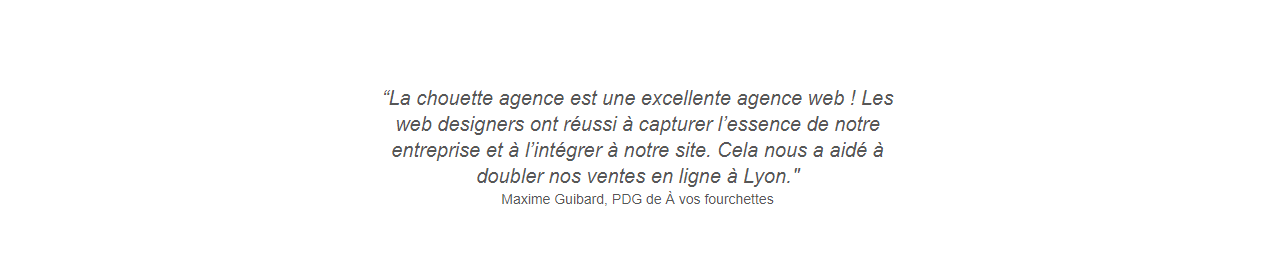
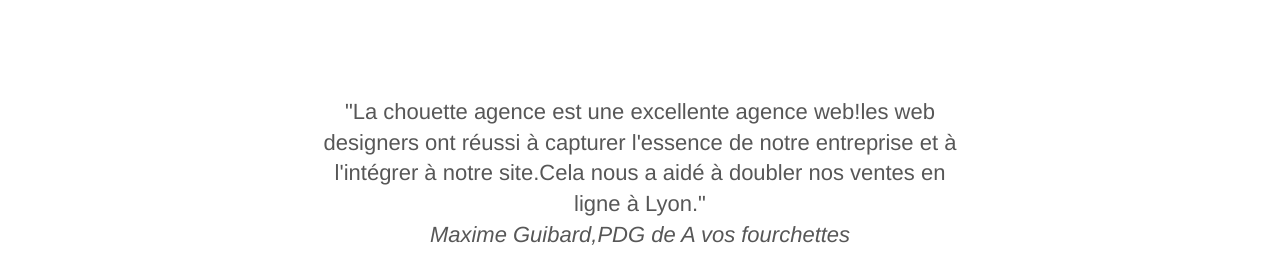
Before and after one commit to karimatest/la-chouette-agence, a plain HTML site: page index.html in a window 1280 px wide. Shown: the part 894-1166 px from the top of the page. Drawn offline with Linux system fonts and the light colour scheme; grey boxes are pictures that could not be loaded.

Commit message:
soutennance

```diff
--- a/index.html
+++ b/index.html
@@ -82,7 +82,7 @@
 		<div class="row">
 			<div class="col-sm-12 text-center">
 		<!--	<img alt="agence web, agence web paris, web design paris, stratégie web" src="img/title.png" />-->
-		<h2>La Chouette agence est une agence de web design qui aide<br>les entreprises à devenir attractives et visibles sur internet.</h2>
+		     <h2>La Chouette agence est une agence de web design qui aide<br>les entreprises à devenir attractives et visibles sur internet.</h2>
 			</div>
 		</div>
 		<div class="row voffset-lg med-width-whitespace">
@@ -122,7 +122,9 @@
 		</div>
 		<div class="row voffset-lg voffset">
 			<div class="col-xs-12 col-md-8 col-md-offset-2 text-center">
-				<img alt="agence web, agence web paris, web design paris, stratégie web" src="img/citation.png" />
+			<!--	<img alt="agence web, agence web paris, web design paris, stratégie web" src="img/citation.png" />-->
+			   <h2>"La chouette agence est une excellente agence web!les web designers ont réussi à capturer l'essence de notre entreprise et à l'intégrer à notre site.Cela nous a aidé à doubler nos ventes en ligne à Lyon."<br>
+			     <em>Maxime Guibard,PDG de A vos fourchettes</em></h2>
 
 			</div>
 		</div>
@@ -131,7 +133,7 @@
 <!-- bloc-2-services END -->
 
 <!-- bloc-3-what-i-do -->
-<div class="bloc tc-white bgc-atomic-tangerine bg-presentation d-bloc bloc-bg-texture texture-paper b-parallax" id="bloc-3-what-i-do">
+<section class="bloc tc-white bgc-atomic-tangerine bg-presentation d-bloc bloc-bg-texture texture-paper b-parallax" id="bloc-3-what-i-do">
 	<div class="container bloc-lg">
 		<div class="row tight-width-whitespace black-background">
 			<div class="col-sm-12">
@@ -144,7 +146,7 @@
 			</div>
 		</div>
 	</div>
-</div>
+</section>
 <!-- bloc-3-what-i-do END -->
 
 <!-- bloc-4-portfolio -->
```
